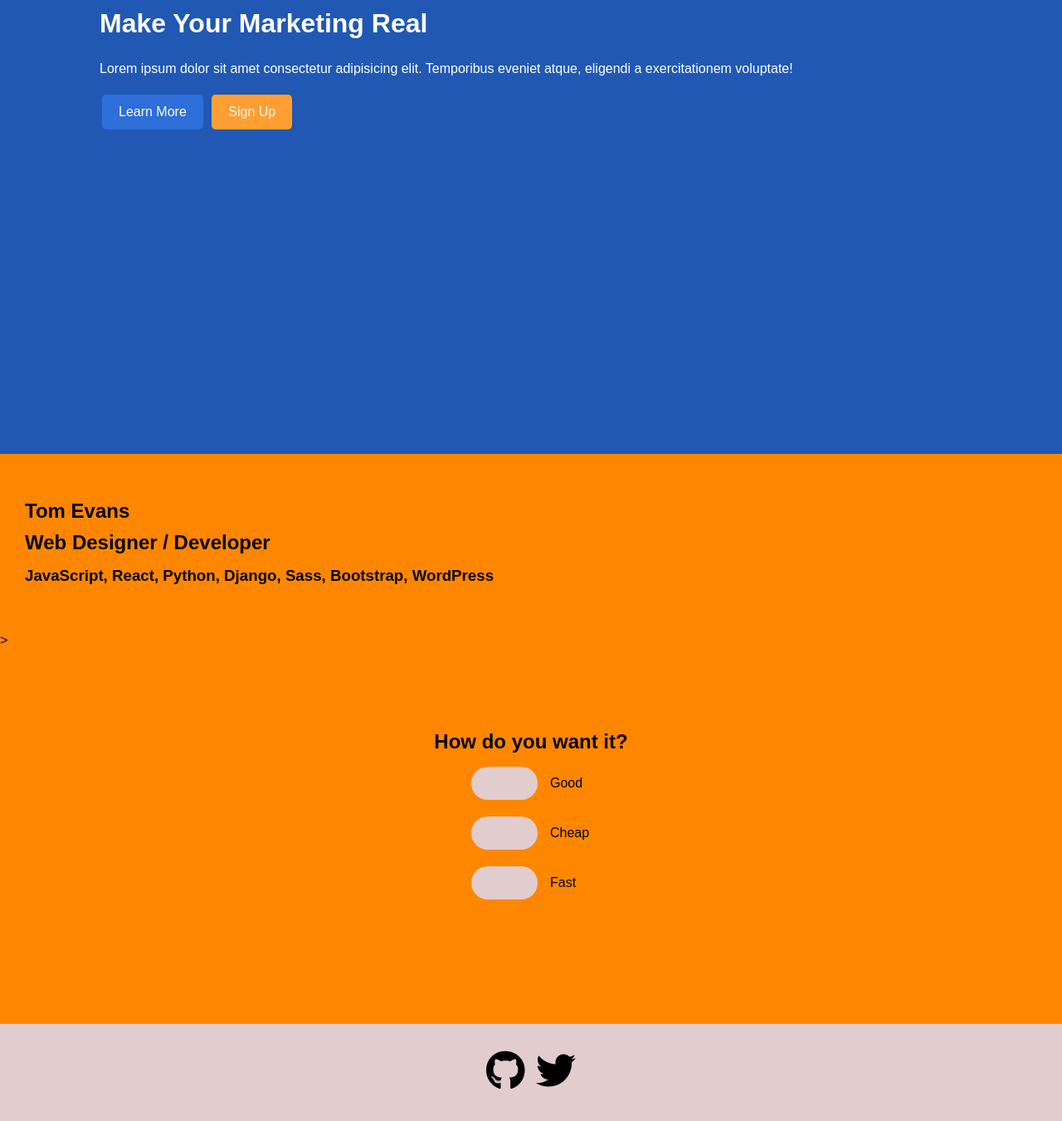
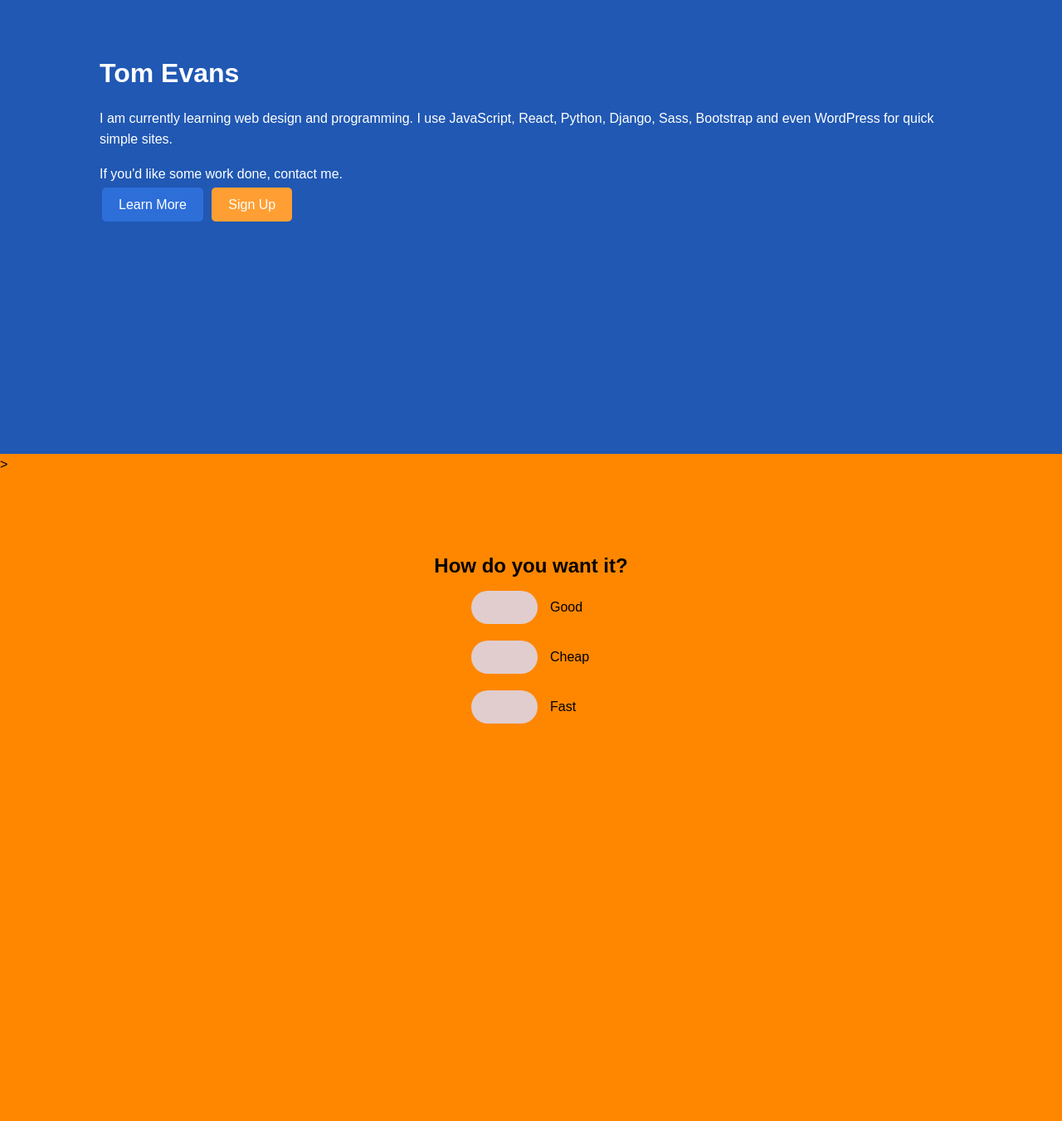
Before and after one commit to TomE1/jsApps, a plain HTML site: page pages/index.html in a window 1280 px wide. Shown: the part 53-1404 px from the top of the page at 83% size. After the commit the page ends 1026 px from the top, so only its background shows below. Drawn offline with Linux system fonts and the light colour scheme; a script that the page names is missing.

Commit message:
reworded

```diff
--- a/index.html
+++ b/pages/index.html
@@ -7,7 +7,7 @@
     <meta name="description" content="">
     <meta name="viewport" content="width=device-width, initial-scale=1">
     <link rel="stylesheet" href="">
-    <link rel="stylesheet" href="./scss/styles.css">
+    <link rel="stylesheet" href="../scss/styles.css">
     <link rel="stylesheet" href="https://cdnjs.cloudflare.com/ajax/libs/font-awesome/6.1.1/css/all.min.css" integrity="sha512-KfkfwYDsLkIlwQp6LFnl8zNdLGxu9YAA1QvwINks4PhcElQSvqcyVLLD9aMhXd13uQjoXtEKNosOWaZqXgel0g==" crossorigin="anonymous" referrerpolicy="no-referrer" />
 
     <link rel="preconnect" href="https://fonts.googleapis.com">
@@ -21,7 +21,7 @@
 
   <header class='showcase'>
     <div class='container'>
-        <nav>
+    <nav>
       <h1 class='logo'>My Website</h1>
       <ul>
         <li><a href="#">Home</a></li>
@@ -32,26 +32,23 @@
 
     <div class='showcase-content'>
       <div>
-          <h1>Make Your Marketing Real</h1>
+          <h1>Tom Evans</h1>
           <p class='my-1'>
-            Lorem ipsum dolor sit amet consectetur adipisicing elit. Temporibus eveniet atque, eligendi a exercitationem voluptate!
+            I am currently learning web design and programming. I use JavaScript, React, Python, Django, Sass, Bootstrap and even WordPress for quick simple sites.
           </p>
+          <p>If you'd like some work done, contact me.</p>
           <a href="#" class='btn-primary'>Learn More</a>
           <a href="#" class='btn-secondary'>Sign Up</a>
       </div>
       <img src="" alt="">
+    </div>
+</header>
 </div>
-  </header>
-    </div>
+
 
     <!-- tom's original-->
 
-    <section>
-      <div class='hero'>
-        <h1>Tom Evans</h1> <h2>Web Designer / Developer</h2>
-         <h3 class='12'>JavaScript, React, Python, Django, Sass, Bootstrap, WordPress</h3>
-      </div>
-    </section>
+
 
 <!-- good cheap fast-->>
 
@@ -86,13 +83,6 @@
 
 
 
-    <div class="social">
-      <a href=""></a><i class="fa-brands fa-github"></i>
-     <a href="https://www.facebook.com/profile.php?id=100016902182232 class="fa fa-facebook-f"></a>
-      <i class="fa-brands fa-twitter"></i>
-    </div>
-
-
 
   </container>
     <script src="scripts.js"></script>
--- a/scss/styles.scss
+++ b/scss/styles.scss
@@ -29,6 +29,10 @@ a {
 .showcase {
   @include set-background($primary-color);
   height: 600px;
+
+  .showcase-content {
+    margin-top: 60px;
+  }
 }
 nav {
   display: flex;
```
Also changed, not shown: scss/styles.css, 1 other file.
